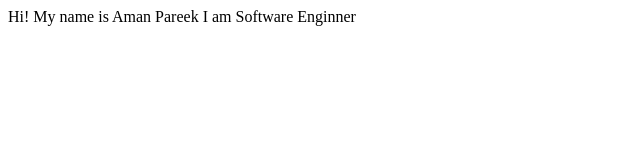
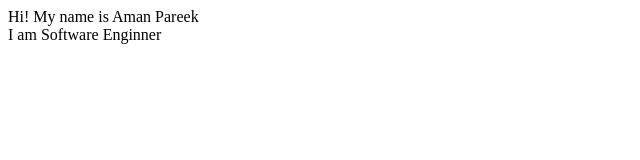
Before and after one commit to amn5277/portfolio-site, a plain HTML site: page index.html in a window 1280 px wide. Shown: the whole page, without its empty margins (0-640 px from the left). Drawn offline with Linux system fonts and the light colour scheme.

Commit message:
Update index.html
style : added new line

```diff
--- a/index.html
+++ b/index.html
@@ -7,7 +7,7 @@
     <title>Portfolio</title>
 </head>
 <body>
-    Hi!  My name is Aman Pareek
+    Hi!  My name is Aman Pareek <br>
     I am Software Enginner
 </body>
 </html>
```
